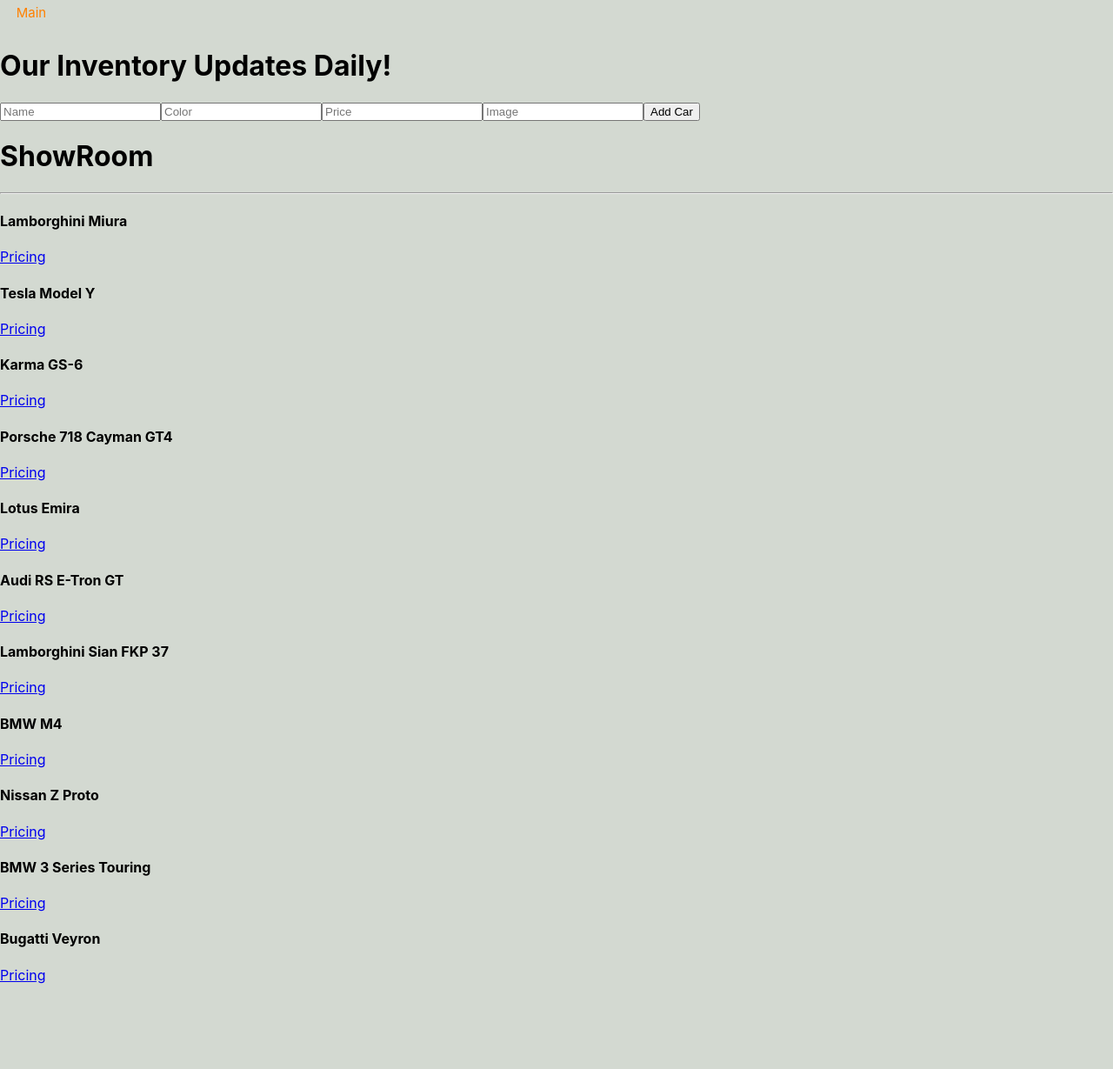
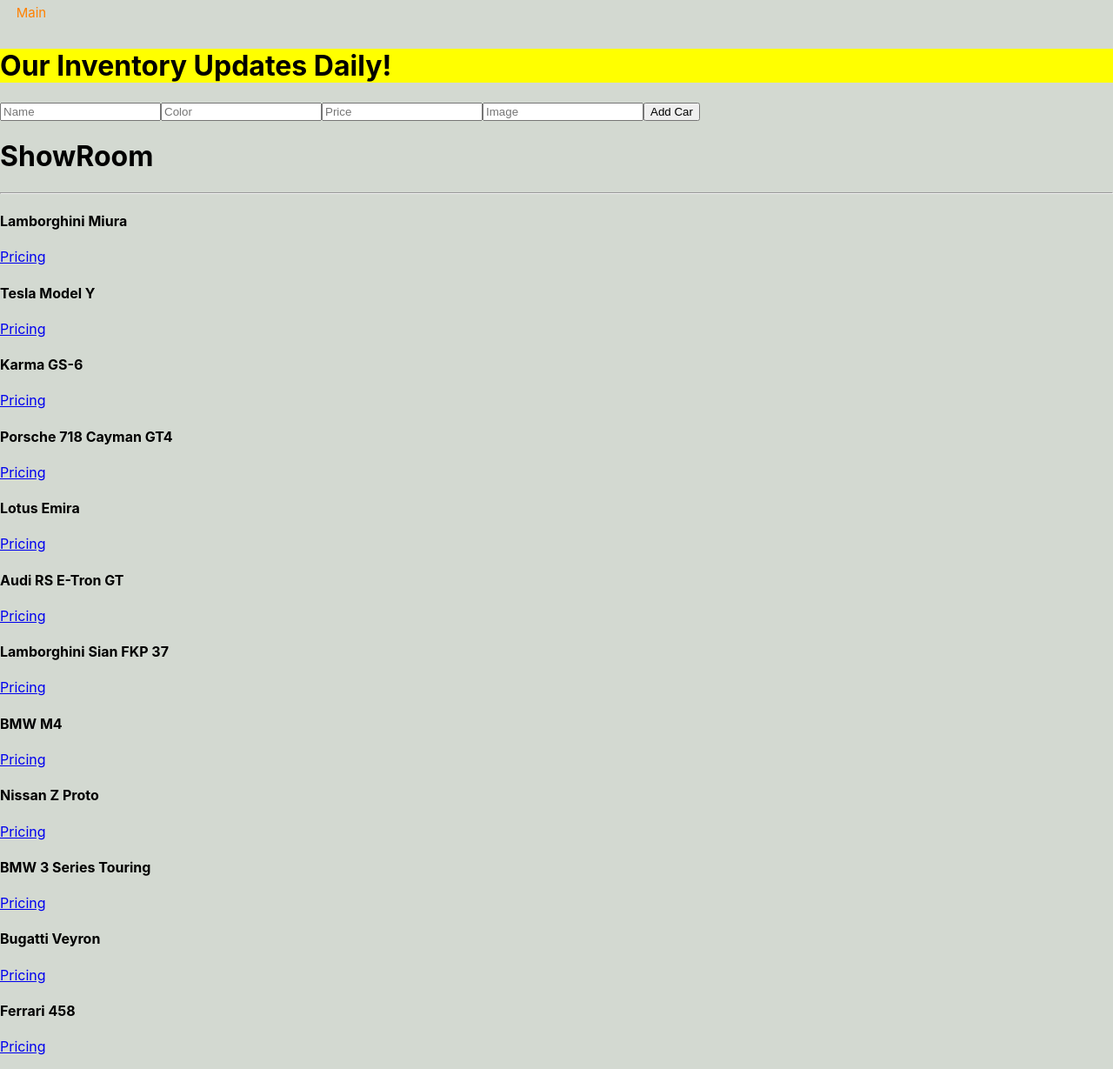
Before and after one commit to wormondeck/myPhase2Project, a React (Create React App) app: page / in a window 1280 px wide. Shown: the whole page at 87% size. Before the commit the page ends 1147 px from the top, so only its background shows below. Built offline with nearby package versions, Linux system fonts and the light colour scheme; data requests are answered from the project's data file.

Commit message:
updated project

```diff
--- a/db.json
+++ b/db.json
@@ -84,9 +84,17 @@
       "id": 11,
       "name": "Bugatti Veyron",
       "color": "black",
-      "price": "3,200,000.00",
+      "price": "3,200,000",
       "image": "https://cdn.luxe.digital/media/2020/06/09142523/bugatti-price-reviews-expensive-supercar-luxe-digital.jpg",
       "info": "The Bugatti Veyron was once considered the fastest production car in the world. Its remarkable speed capabilities were a result of its unprecedented engineering and design. The original Veyron, introduced in 2005, boasted a quad-turbocharged 8.0-liter W16 engine that produced over 1,000 horsepower. This immense power enabled the Veyron to achieve a top speed of over 250 miles per hour (402 kilometers per hour), setting new records for production cars at the time. Additionally, the Veyron's advanced aerodynamics and cutting-edge technology contributed to its incredible performance and unmatched status in the automotive world."
+    },
+    {
+      "id": 12,
+      "name": "Ferrari 458",
+      "color": "red",
+      "price": "309,180",
+      "image": "https://www.womenonwheels.co.za/wp-content/uploads/bulletproof-ferrari-458-speciale-by-addarmor-front-view.jpg",
+      "info": "The Ferrari 458 was hailed as one of the best-handling and most engaging mid-engine supercars of its time. The 458 Italia, introduced in 2009, was praised for its precise steering, excellent balance, and responsive handling characteristics. One standout feature of the 458 is its innovative electronic differential, known as the E-Diff, which helps optimize traction and stability during cornering. Additionally, the 458's 4.5-liter V8 engine produces a thrilling exhaust note, further enhancing the driving experience. Overall, the Ferrari 458 earned widespread acclaim from enthusiasts and critics alike for its combination of performance, handling, and styling, cementing its status as a modern classic in the Ferrari lineup."
     }
   ]
 }
--- a/src/Inventory.js
+++ b/src/Inventory.js
@@ -1,37 +1,10 @@
-import React, { useState, useEffect } from 'react';
+import React, { useState } from 'react';
 
 const Inventory = ({ onHandleAddCar }) => {
     const [name, setName] = useState('');
     const [color, setColor] = useState('');
     const [price, setPrice] = useState('');
     const [image, setImage] = useState('');
-    const [counter, setCounter] = useState(11);
-
-    useEffect(() => {
-
-        fetch('http://localhost:3000/vehicles')
-          .then((response) => response.json())
-          .then((data) => {
-
-            const highestId = data.reduce((maxId, carListing) => {
-              return Math.max(maxId, carListing.id);
-            }, 0);
-
-            setCounter(highestId + 1);
-          })
-          .catch((error) => console.error(error));
-
-        const storedCounter = localStorage.getItem('counter');
-        if (storedCounter) {
-          setCounter(parseInt(storedCounter));
-        } else {
-          setCounter(null);
-        }
-      }, []);
-
-  useEffect(() => {
-    localStorage.setItem('counter', counter);
-  }, [counter]);
 
     const handNameChange = (e) => {
         setName(e.target.value)
@@ -52,13 +25,11 @@
     const handleSubmit = (e) => {
         e.preventDefault();
         const carListing = {
-            id: counter,
             name,
             color,
             price,
             image,
         }
-        setCounter(counter + 1);
         fetch('http://localhost:3000/vehicles', {
             method: 'POST',
             headers: {
@@ -67,13 +38,21 @@
             body: JSON.stringify(carListing),
         })
         .then((r) => r.json())
-        .then((newCarData) => onHandleAddCar(newCarData))
+        .then((newCarData) => {
+            onHandleAddCar(newCarData)
+        })
         .catch((error) => console.error(error));
     };
 
+
+        const highlightStyle = {
+          backgroundColor: 'yellow',
+
+        };
+
     return (
         <div>
-          <h1>Our Inventory Updates Daily!</h1>
+          <h1 style={highlightStyle}>Our Inventory Updates Daily!</h1>
             <form onSubmit={handleSubmit}>
               <input
                 type="text"
```
